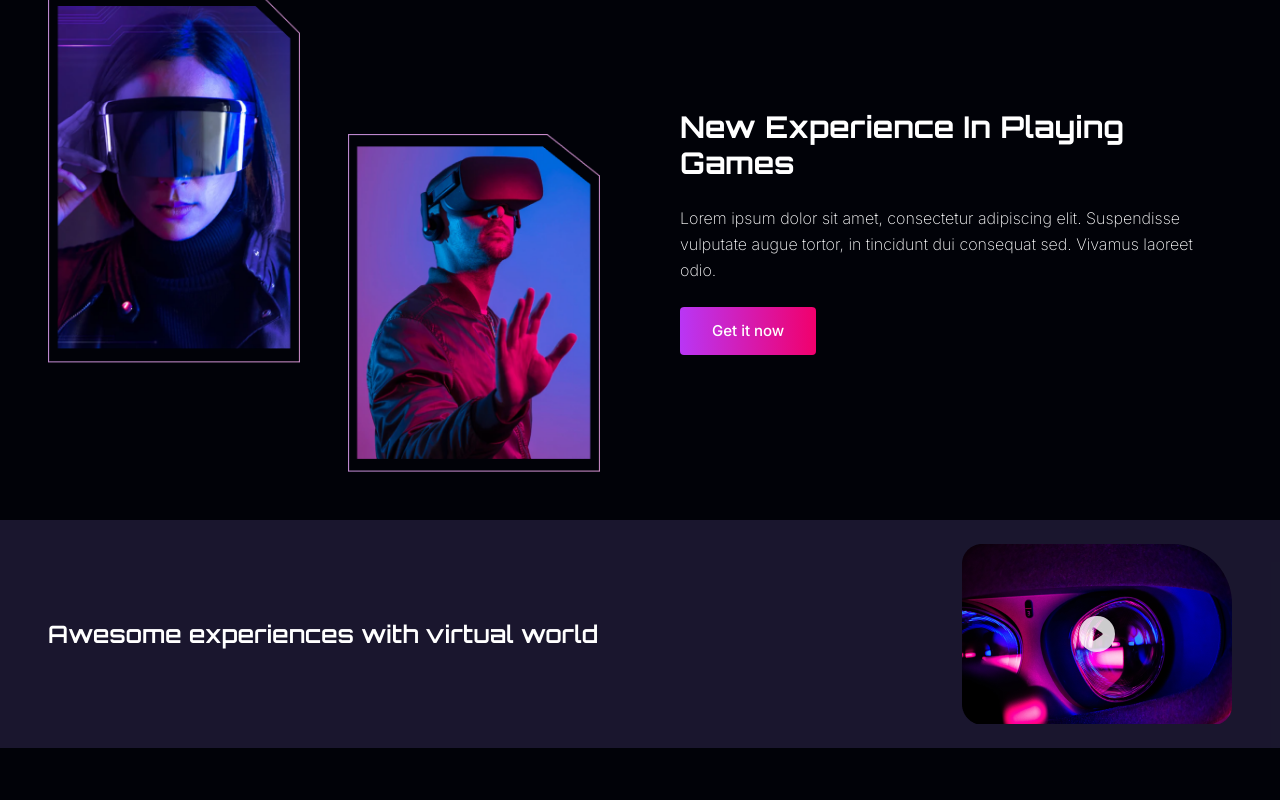
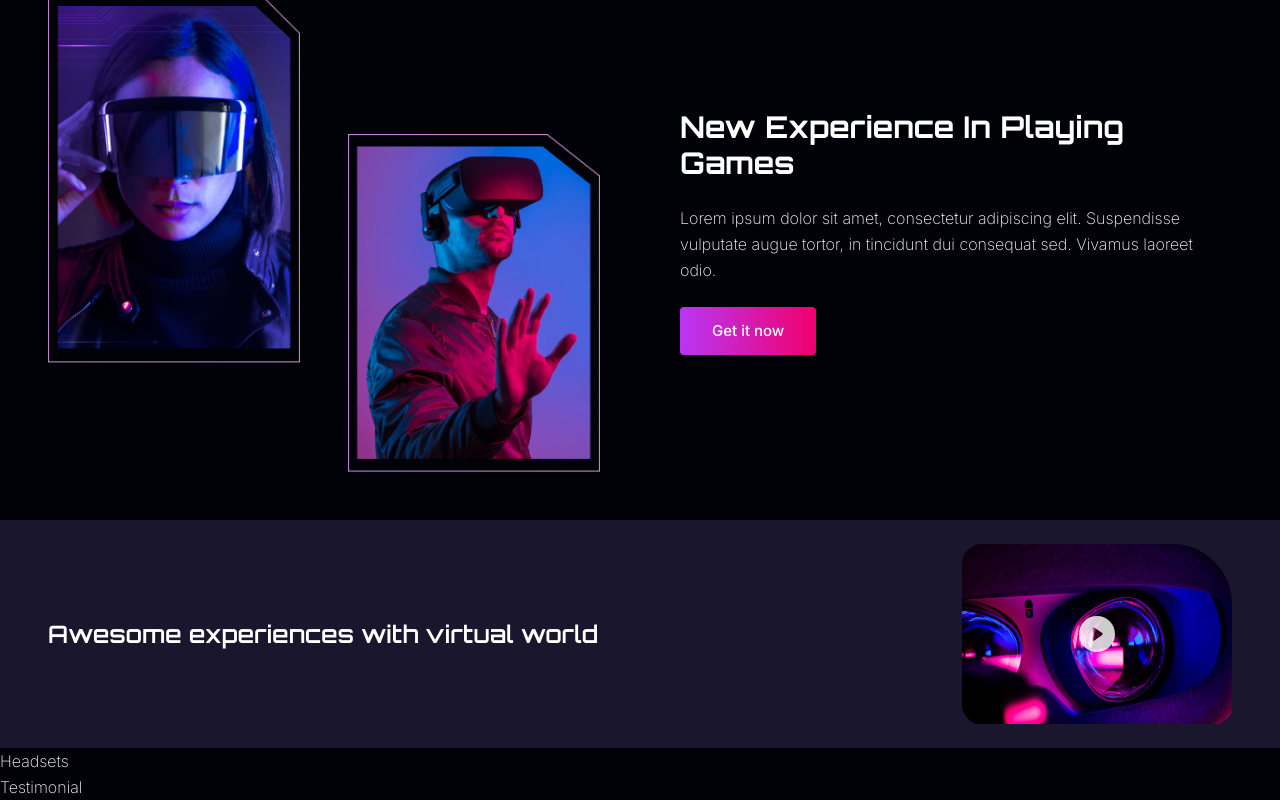
Before and after one commit to Ahmedelsayedd01/VR-Website, a React (Create React App) app: page / in a window 1280 px wide. Shown: the part 963-1763 px from the top of the page. Before the commit the page ends 1711 px from the top, so only its background shows below. Built offline with nearby package versions, Linux system fonts and the light colour scheme; the HTML template or start-up script is replaced by a standard one.

Commit message:
New Update

```diff
--- a/src/App.js
+++ b/src/App.js
@@ -9,6 +9,8 @@ import Header from "./components/Header";
 import NavMobile from "./components/NavMobile";
 import Experience from "./components/Experience";
 import Video from "./components/Video";
+import Headsets from "./components/Headsets";
+import Testimonial from "./components/Testimonial";
 
 const App = () => {
   const [navMobile, setNavMobile] = useState(false);
@@ -49,6 +51,8 @@ const App = () => {
       </div>
       <Experience />
       <Video />
+      <Headsets />
+      <Testimonial />
     </div>
   );
 };
```
